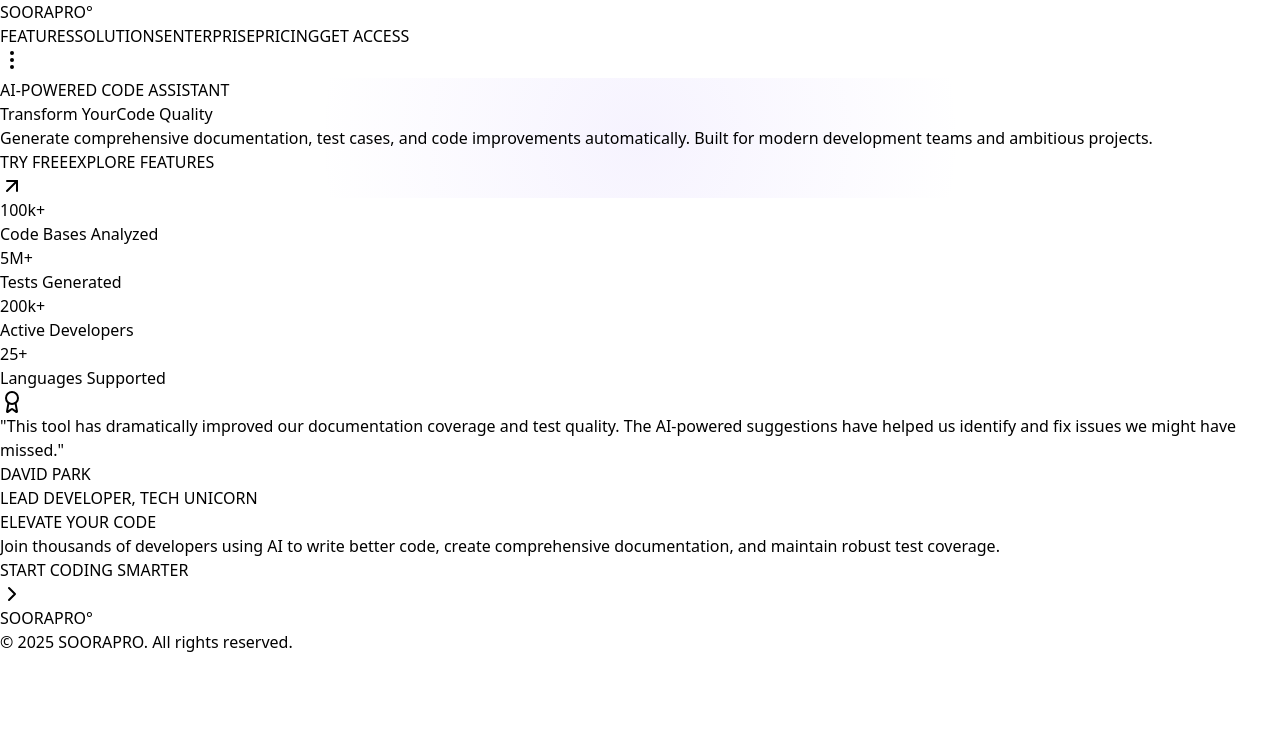
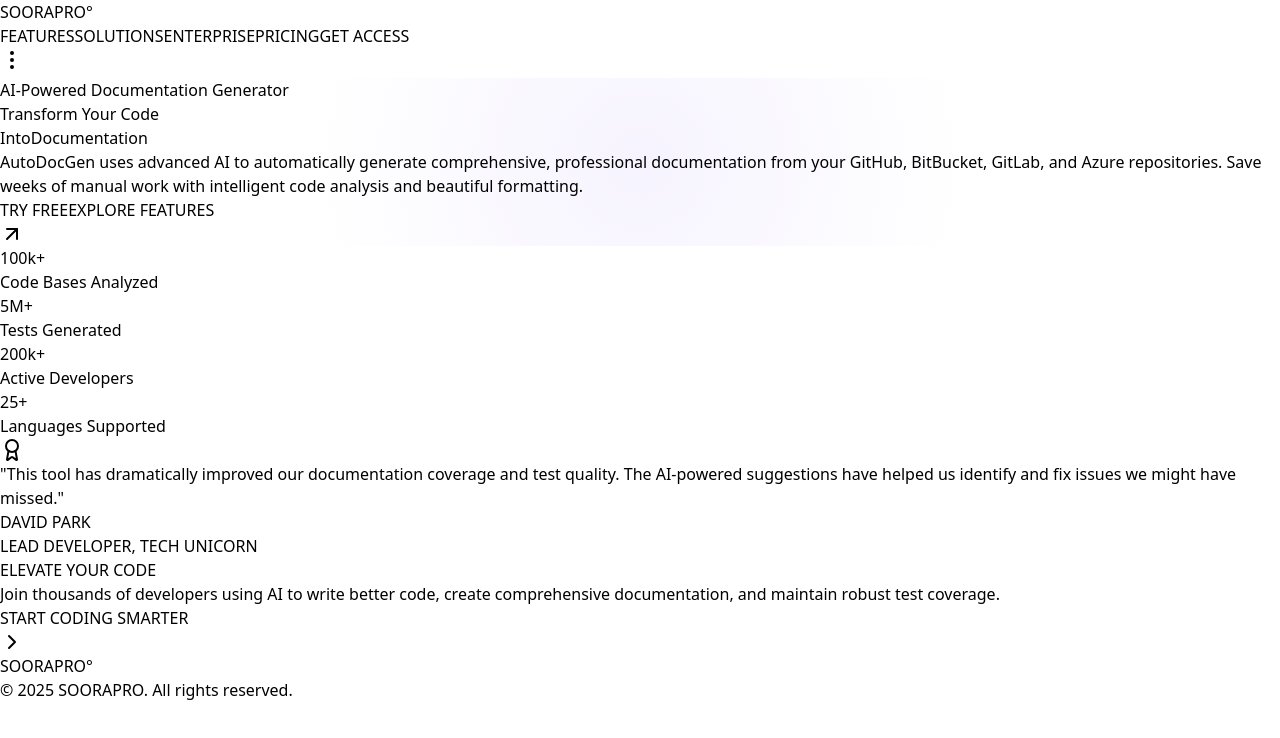
Before and after one commit to mddanish867/maisonpro, a React (Vite) app: page / in a window 1280 px wide. Shown: the top 738 px of the page. Built offline with nearby package versions, Linux system fonts and the light colour scheme.

Commit message:
modified the landing page

```diff
--- a/src/components/auth/AccountSettings.jsx
+++ b/src/components/auth/AccountSettings.jsx
@@ -1,4 +1,4 @@
-import React, { useState } from "react";
+import { useState } from "react";
 import {
   ArrowLeft,
   ArrowUpRight,
--- a/src/components/home/LandingPage.jsx
+++ b/src/components/home/LandingPage.jsx
@@ -38,18 +38,18 @@ const NovaPro = () => {
           <div className="max-w-3xl mx-auto text-center">
             <div className="inline-block mb-8 px-4 border border-white/10 rounded-full backdrop-blur-sm">
               <span className="text-sm font-extralight tracking-widest bg-gradient-to-r from-purple-400 to-yellow-300 bg-clip-text text-transparent">
-                AI-POWERED CODE ASSISTANT
+                AI-Powered Documentation Generator
               </span>
             </div>
             <h1 className="text-5xl md:text-7xl font-thin tracking-tight mb-8">
-              Transform Your
-              <span className="block mt-2 font-light bg-gradient-to-r from-violet-400 to-fuchsia-400 bg-clip-text text-transparent">
-                Code Quality
+              Transform Your <span className="bg-gradient-to-r from-violet-400 to-fuchsia-400 bg-clip-text text-transparent">Code</span>
+              <br/>Into
+               <span className="mx-2 bg-gradient-to-r from-violet-400 to-fuchsia-400 bg-clip-text text-transparent">
+                 Documentation
               </span>
             </h1>
             <p className="text-lg md:text-xl text-gray-400 font-extralight leading-relaxed mb-12">
-              Generate comprehensive documentation, test cases, and code improvements automatically.
-              Built for modern development teams and ambitious projects.
+              AutoDocGen uses advanced AI to automatically generate comprehensive, professional documentation from your GitHub, BitBucket, GitLab, and Azure repositories. Save weeks of manual work with intelligent code analysis and beautiful formatting.
             </p>
             <div className="flex flex-col sm:flex-row justify-center gap-6">
               <button
```
